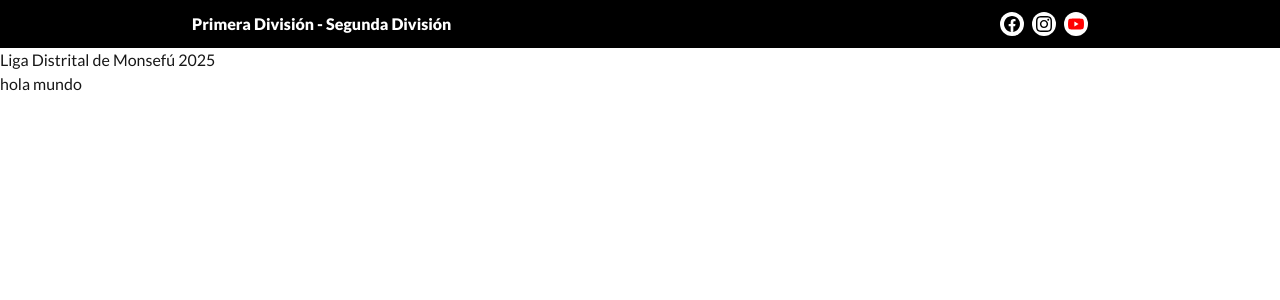
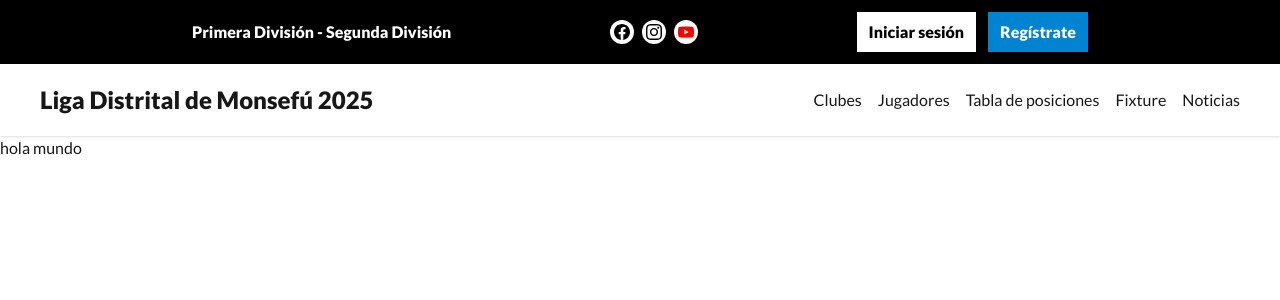
Before and after one commit to IsraelCastroDev/sistema-liga-de-futbol, a Next.js app in the folder frontend/: page / in a window 1280 px wide. Shown: the top 300 px of the page. Built offline with nearby package versions, Linux system fonts and the light colour scheme.

Commit message:
usando el componente con el btn de inicio y registro

```diff
--- a/frontend/components/header/Header.tsx
+++ b/frontend/components/header/Header.tsx
@@ -2,6 +2,7 @@ import { Facebook } from "@components/icons/Facebook";
 import { Instagram } from "@components/icons/Instagram";
 import { YouTube } from "@components/icons/Youtube";
 import { Icon } from "@components/header/Icon";
+import HeaderAuth from "./HeaderAuth";
 
 export function Header() {
   const year = new Date().getFullYear();
@@ -25,11 +26,37 @@ export function Header() {
               <YouTube className="fill-black" />
             </Icon>
           </div>
+
+          <HeaderAuth />
         </div>
       </div>
 
       <header>
-        <h1>Liga Distrital de Monsefú {year}</h1>
+        <div className="flex items-center justify-between px-10 py-5 shadow">
+          <h1 className="text-2xl font-semibold">
+            Liga Distrital de Monsefú {year}
+          </h1>
+
+          <nav>
+            <ul className="flex items-center gap-x-4">
+              <li>
+                <a href="#">Clubes</a>
+              </li>
+              <li>
+                <a href="#">Jugadores</a>
+              </li>
+              <li>
+                <a href="#">Tabla de posiciones</a>
+              </li>
+              <li>
+                <a href="#">Fixture</a>
+              </li>
+              <li>
+                <a href="#">Noticias</a>
+              </li>
+            </ul>
+          </nav>
+        </div>
       </header>
     </>
   );
```
